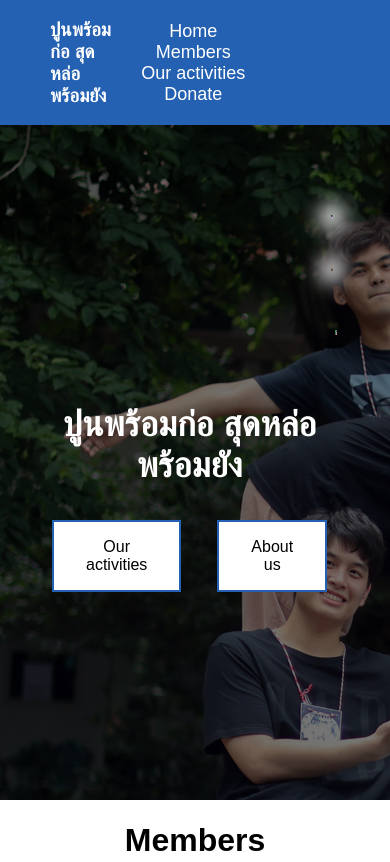
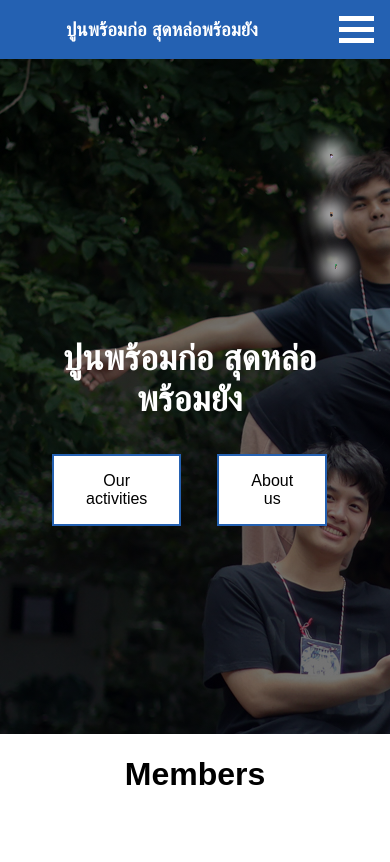
Before and after one commit to Kamonphannnn/CS100-Project-G30, a plain HTML site: page index.html in a window 390 px wide. Shown: the top 862 px of the page. Drawn offline with Linux system fonts and the light colour scheme.

Commit message:
Respone_navbar

```diff
--- a/css/style.css
+++ b/css/style.css
@@ -10,13 +10,18 @@ footer{
     background-color: #2461b2;
     display: flex;
     justify-content: space-between;
+}
+
+.nav-wrapper{
     align-items: center;
 }
-
 
 .logo{
     margin-left: 10;
     color: white;
+}
+.nav-wrapper{
+    position: relative;
 }
 
 #navbar ul{
@@ -49,7 +54,7 @@ footer{
     margin-left: 50px;
 }
 
-.right{
+.menu{
     display: flex;
     margin-right: 100px;
 }
@@ -159,8 +164,8 @@ footer{
 }
 
 .bannerpatong img{
-    width: 50%;
-    margin-top: 45px;
+    width: 60%;
+    margin-top: 50px;
     box-shadow: 0 0 20px 10px #ffffff;
 }
 
@@ -170,7 +175,8 @@ footer{
 
 .bannertonrak img{
     width: 50%;
-    padding-top: 160px;
+    margin-top: 160px;
+    box-shadow: 0 0 20px 10px #ffffff;
 
 }
 
@@ -344,3 +350,75 @@ footer{
     align-self: center;
     margin-left: 50px;
 }
+
+/* *********** HamburgerMenu ************ */
+.ham-menu {
+    display: inline-block;
+    cursor: pointer;
+    position: absolute;
+    right: 1rem;
+    padding-top: 10px;
+  }
+
+  .bar1, .bar2, .bar3 {
+    width: 35px;
+    height: 5px;
+    background-color: white;
+    margin: 6px 0;
+    transition: 0.4s;
+  }
+
+  /* Rotate first bar */
+  .change .bar1 {
+    transform: translate(0, 11px) rotate(-45deg);
+  }
+
+  /* Fade out the second bar */
+  .change .bar2 {opacity: 0;}
+
+  /* Rotate last bar */
+  .change .bar3 {
+    transform: translate(0, -11px) rotate(45deg);
+  }
+
+  .menu-active {
+    display: block !important;
+  }
+
+/* ********** Responesive************** */
+@media only screen and (min-width: 904px){
+    .ham-menu{
+        display: none;
+    }
+
+}
+@media only screen and (max-width: 904px) {
+    .menu{
+        display: none;
+    }
+
+    .nav-wrapper{
+        padding: 0 1rem;
+        height: auto;
+        flex-direction: column;
+        align-items: flex-start;
+    }
+
+    #navbar ul{
+        width: 100%;
+    }
+
+    #navbar li {
+        display: block;
+        margin: 1rem 0;
+        padding: 1rem 0.5rem;
+    }
+
+    .menu li:hover {
+        background-color: #183f72;
+    }
+
+    .menu-active{
+        display: block;
+    }
+}
--- a/index.html
+++ b/index.html
@@ -10,21 +10,25 @@
 <body>
     <header>
 
-        <div id="navbar">
+        <div class="container">
+            <div class="nav-wrapper" id="navbar">
                 <div class="left">
                     <h3 class="logo">
                         ปูนพร้อมก่อ สุดหล่อพร้อมยัง
                     </h3>
                 </div>
-            <div class="right">
-                <ul>
-                    <li><a href="index.html">Home</a></li>
-                    <li><a href="#members">Members</a></li>
-                    <li><a href="html/OurActivity.html">Our activities</a></li>
+                    <ul class="menu" id="myMenu">
+                        <li><a href="#">Home</a></li>
+                        <li><a href="#">Members</a></li>
+                        <li><a href="#">Our activities</a></li>
                         <li><a href="https://drive.google.com/file/d/1z4ppSxmN6A6XSvfpVWq15ll4weuFnOU8/view?usp=drivesdk" target="_blank">Donate</a></li>
                     </ul>
+                <div class="ham-menu" onclick="toggleHam(this)">
+                    <div class="bar1"></div>
+                    <div class="bar2"></div>
+                    <div class="bar3"></div>
                 </div>
-
+            </div>
         </div>
     </header>
 
--- a/js/script.js
+++ b/js/script.js
@@ -11,3 +11,14 @@ window.onscroll = function() {
 
     prevScrollPos = currentScrollPos;
 };
+
+function toggleHam(x) {
+    x.classList.toggle("change");
+
+    let myMenu = document.getElementById('myMenu');
+    if (myMenu.className === 'menu'){
+      myMenu.className += ' menu-active'
+    } else {
+      myMenu.className = 'menu'
+    }
+}
```
Lines whose indentation alone changed are shown as unchanged.
